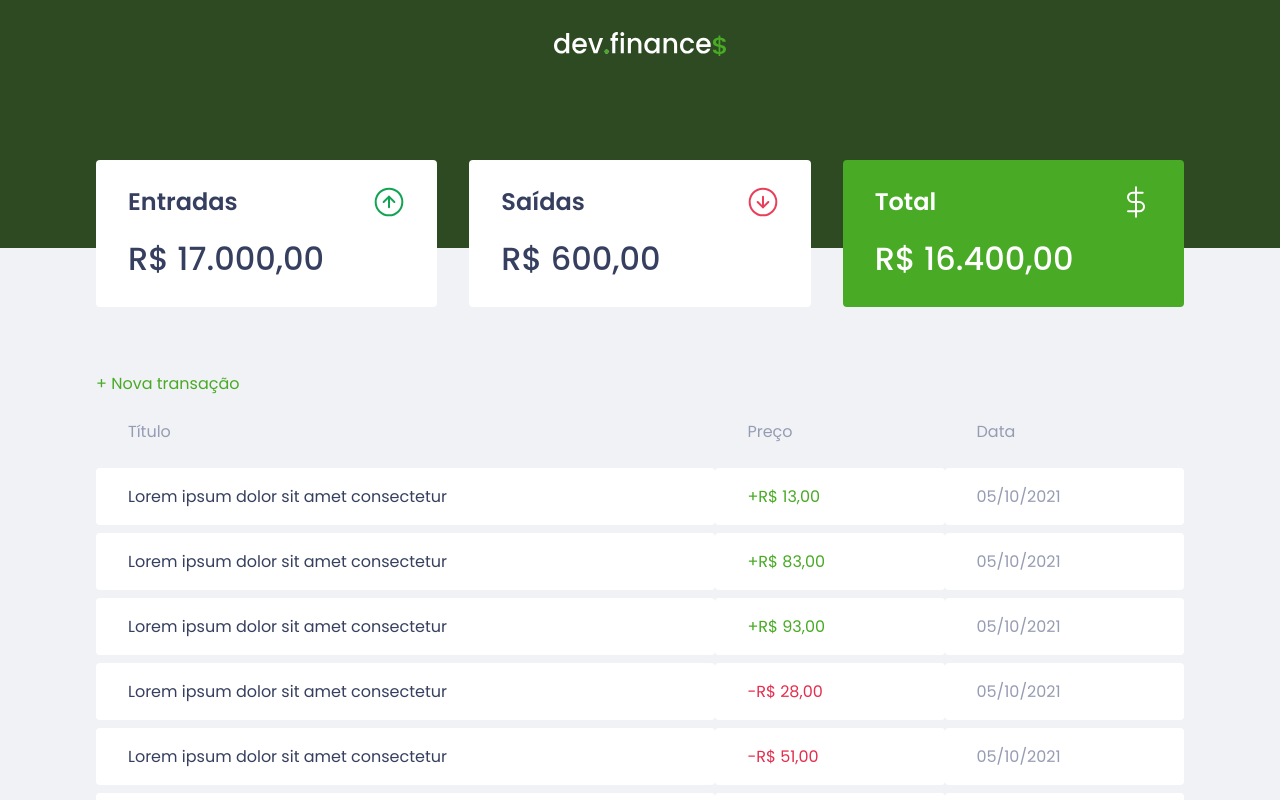
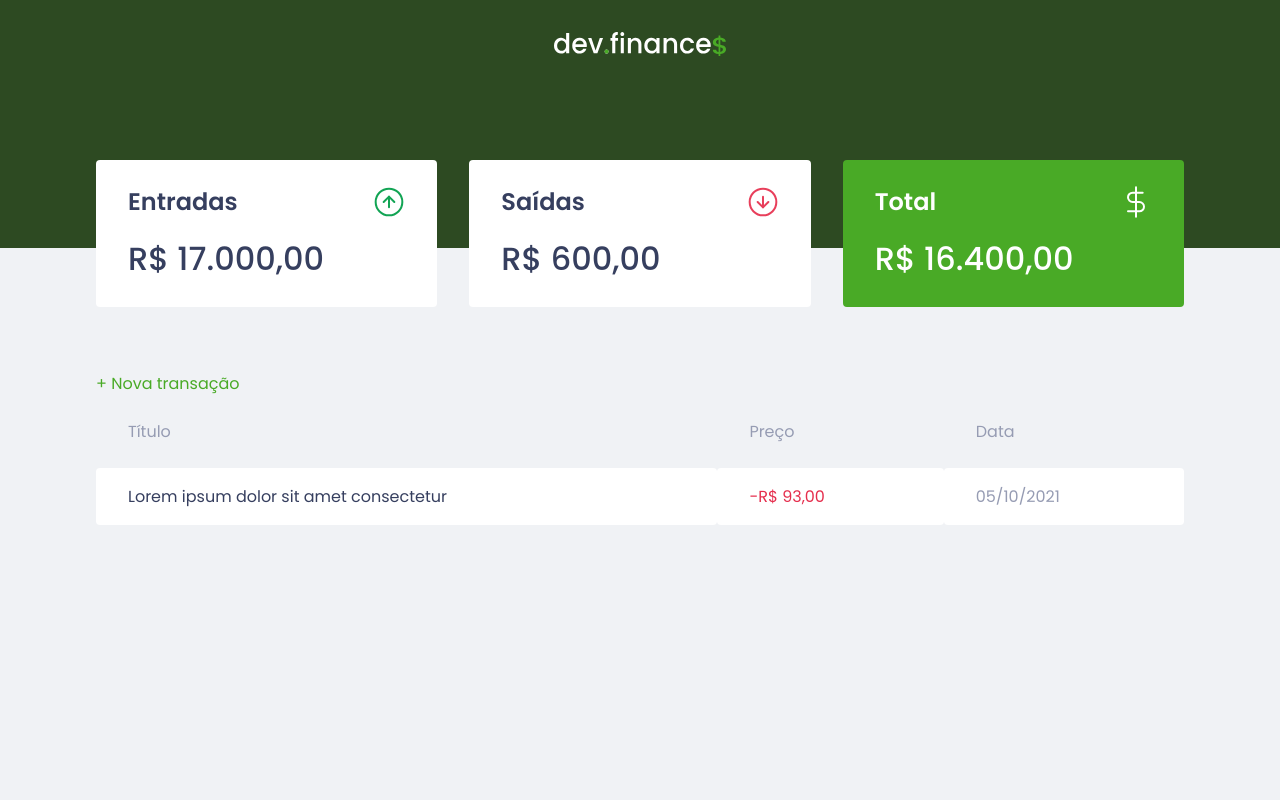
Before and after one commit to joaobispo2077/dev-finances, a Vue app: page / in a window 1280 px wide. Shown: the top 800 px of the page. Built offline with nearby package versions, Linux system fonts and the light colour scheme.

Commit message:
feat: access transaction state from transactions table

```diff
--- a/src/components/TransactionTable/index.vue
+++ b/src/components/TransactionTable/index.vue
@@ -25,7 +25,7 @@
 
 <script lang="ts">
 import { keyStore } from "@/store";
-import { defineComponent, PropType } from "vue";
+import { defineComponent, computed, ComputedRef } from "vue";
 import { useStore } from "vuex";
 import TableRow, { Transaction } from "./TableRow.vue";
 
@@ -34,25 +34,13 @@ export default defineComponent({
   components: {
     TableRow,
   },
-  props: {
-    // transactions: {
-    //   type: Array as PropType<Transaction[]>,
-    //   required: true,
-    // },
-  },
-  setup(props) {
+  setup() {
     const { state, commit } = useStore(keyStore);
 
     const openModal = () => commit("showTransactionModal");
 
-    const transactions: Transaction[] = Object.keys(Array.from(Array(10))).map(
-      (key: string) => ({
-        id: String(key),
-        title: `Lorem ipsum dolor sit amet consectetur`,
-        amount: Math.floor(Math.random() * 100),
-        createdAt: String(new Date()),
-        type: Math.floor(Math.random() * 2) === 0 ? "income" : "outcome",
-      })
+    const transactions: ComputedRef<Transaction[]> = computed(
+      () => state.transactions
     );
 
     return { transactions, openModal };
--- a/src/store/index.ts
+++ b/src/store/index.ts
@@ -19,7 +19,15 @@ export const keyStore: InjectionKey<Store<State>> = Symbol();
 export const store = createStore<State>({
   state: {
     isTransactionModalOpen: false,
-    transactions: [],
+    transactions: [
+      {
+        id: "String(key)",
+        title: `Lorem ipsum dolor sit amet consectetur`,
+        amount: Math.floor(Math.random() * 100),
+        createdAt: String(new Date()),
+        type: Math.floor(Math.random() * 2) === 0 ? "income" : "outcome",
+      },
+    ],
   },
   mutations: {
     showTransactionModal(state) {
@@ -30,10 +38,10 @@ export const store = createStore<State>({
     },
   },
   actions: {
-    showTransactionModal({ state }, transaction: Transaction) {
+    async showTransactionModal({ state }, transaction: Transaction) {
       state.transactions.push(transaction);
     },
-    removeTransaction({ state }, id: string) {
+    async removeTransaction({ state }, id: string) {
       state.transactions = state.transactions.filter(
         (transaction) => transaction.id !== id
       );
```
